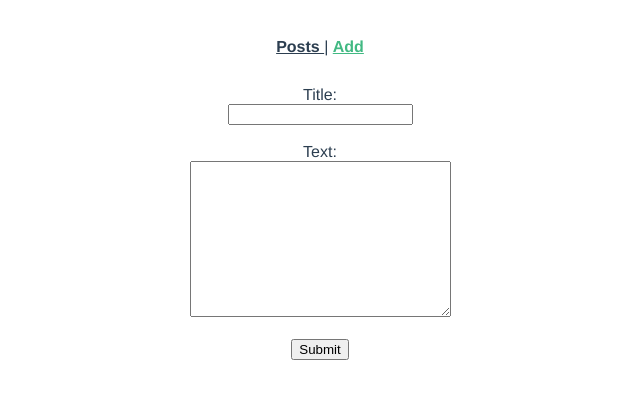
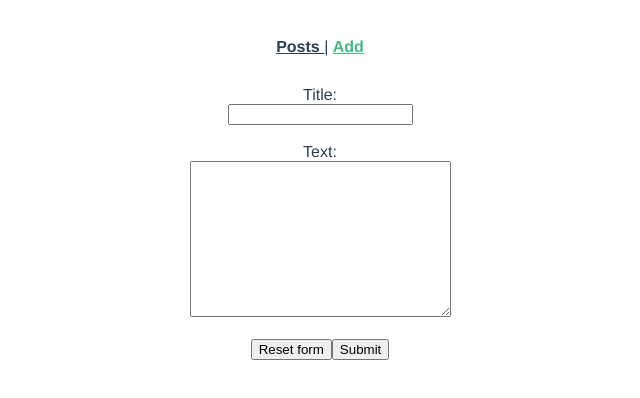
Before and after one commit to kershme-tukelio/Vue-blog-app, a Vue app: page /add in a window 1280 px wide. Shown: the top 398 px of the page, without its empty margins (320-960 px from the left). Built offline with nearby package versions, Linux system fonts and the light colour scheme.

Commit message:
Objective 5 complete

```diff
--- a/src/views/AddPost.vue
+++ b/src/views/AddPost.vue
@@ -5,6 +5,7 @@
             <input v-model="formData.title" name="title" type="text" id="title" > <br/><br/>
             <label for="text">Text: </label> <br/>
             <textarea name="text" v-model="formData.text" id="text" cols="30" rows="10"></textarea> <br/><br/>
+            <button type="reset">Reset form</button>
             <button type="submit"> Submit </button>
         </form>
     </div>
```
